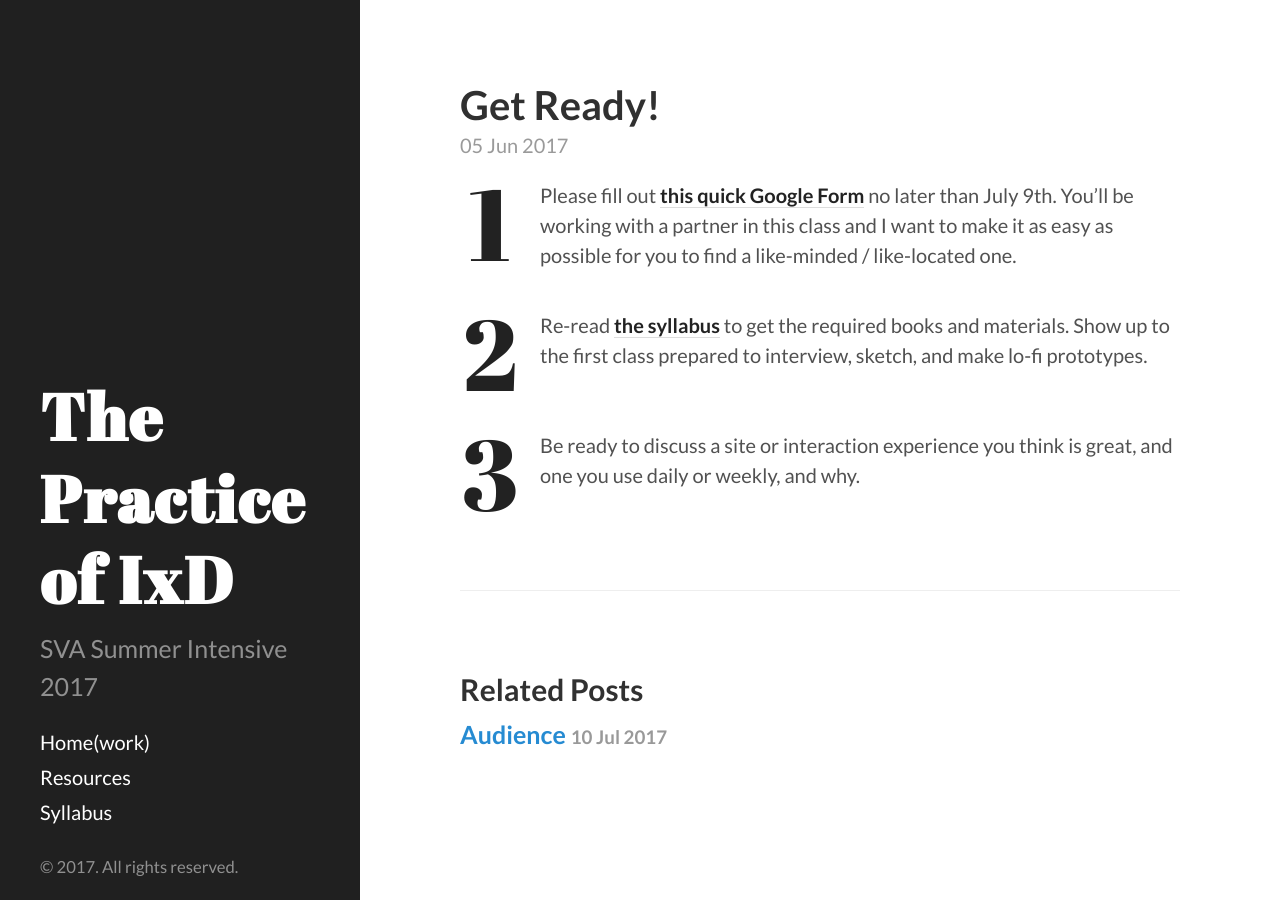
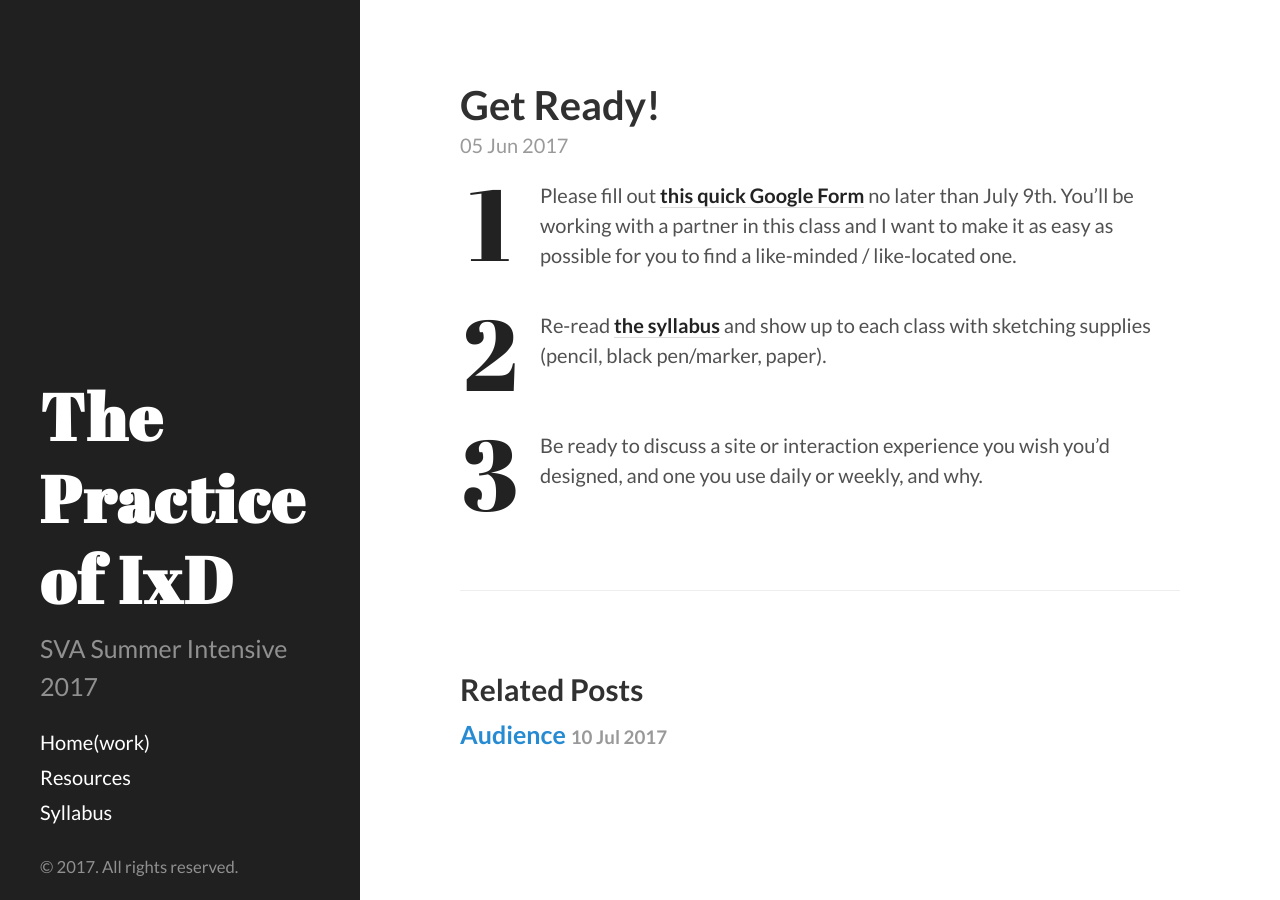
Before and after one commit to energy7/practiceixd, a Jekyll site: the page built from _posts/2017-06-04-get-ready.markdown, in a window 1280 px wide. Built offline with Jekyll 4.4.1, drawn with Linux system fonts in a browser that asks for light colours.

Commit message:
update to do

```diff
--- a/_posts/2017-06-04-get-ready.markdown
+++ b/_posts/2017-06-04-get-ready.markdown
@@ -7,5 +7,5 @@ visible: 1
 ---
 
 1. Please fill out [this quick Google Form](https://goo.gl/forms/2fQdObztdXMF1Jbw1) no later than July 9th. You'll be working with a partner in this class and I want to make it as easy as possible for you to find a like-minded / like-located one.
-2. Re-read [the syllabus](/syllabus) to get the required books and materials. Show up to the first class prepared to interview, sketch, and make lo-fi prototypes.
-3. Be ready to discuss a site or interaction experience you think is great, and one you use daily or weekly, and why.
+2. Re-read [the syllabus](/syllabus) and show up to each class with sketching supplies (pencil, black pen/marker, paper).
+3. Be ready to discuss a site or interaction experience you wish you'd designed, and one you use daily or weekly, and why.
```
Also changed, not shown: syllabus.md (+3 -3 lines).
